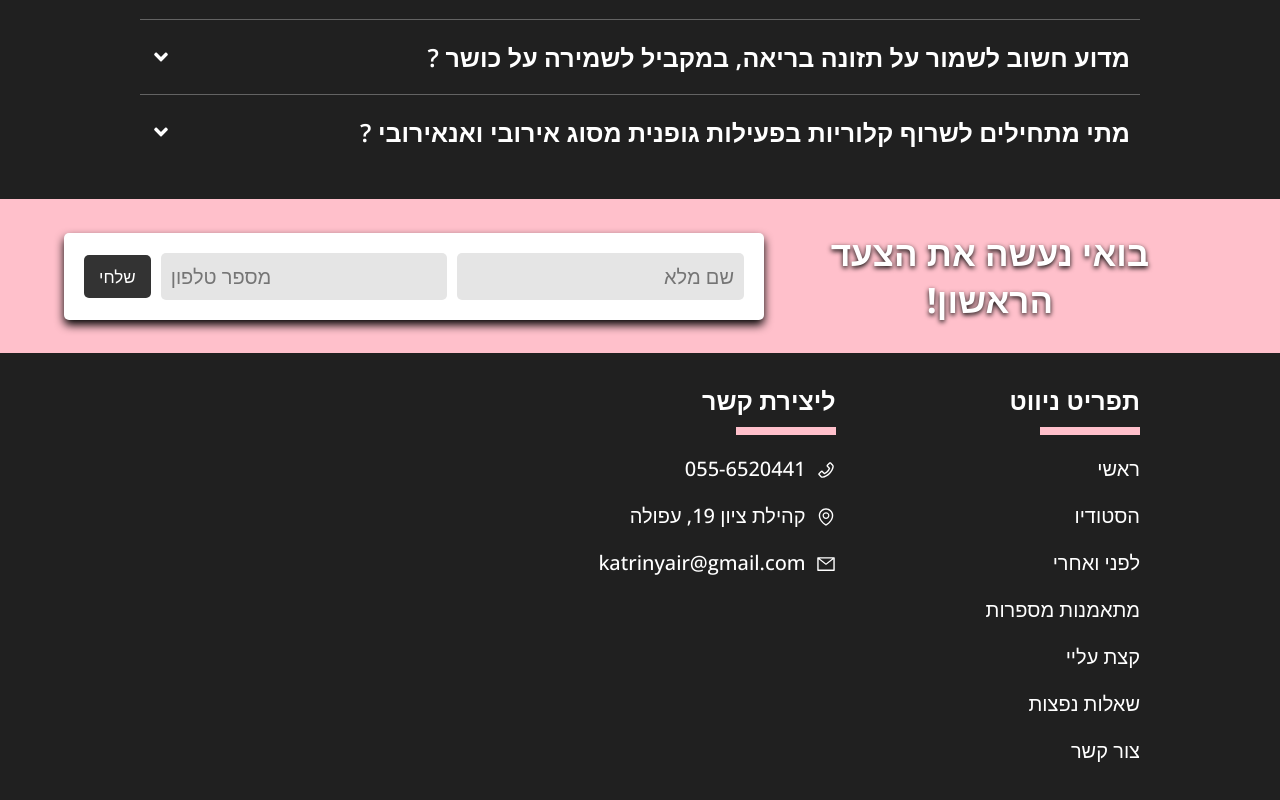
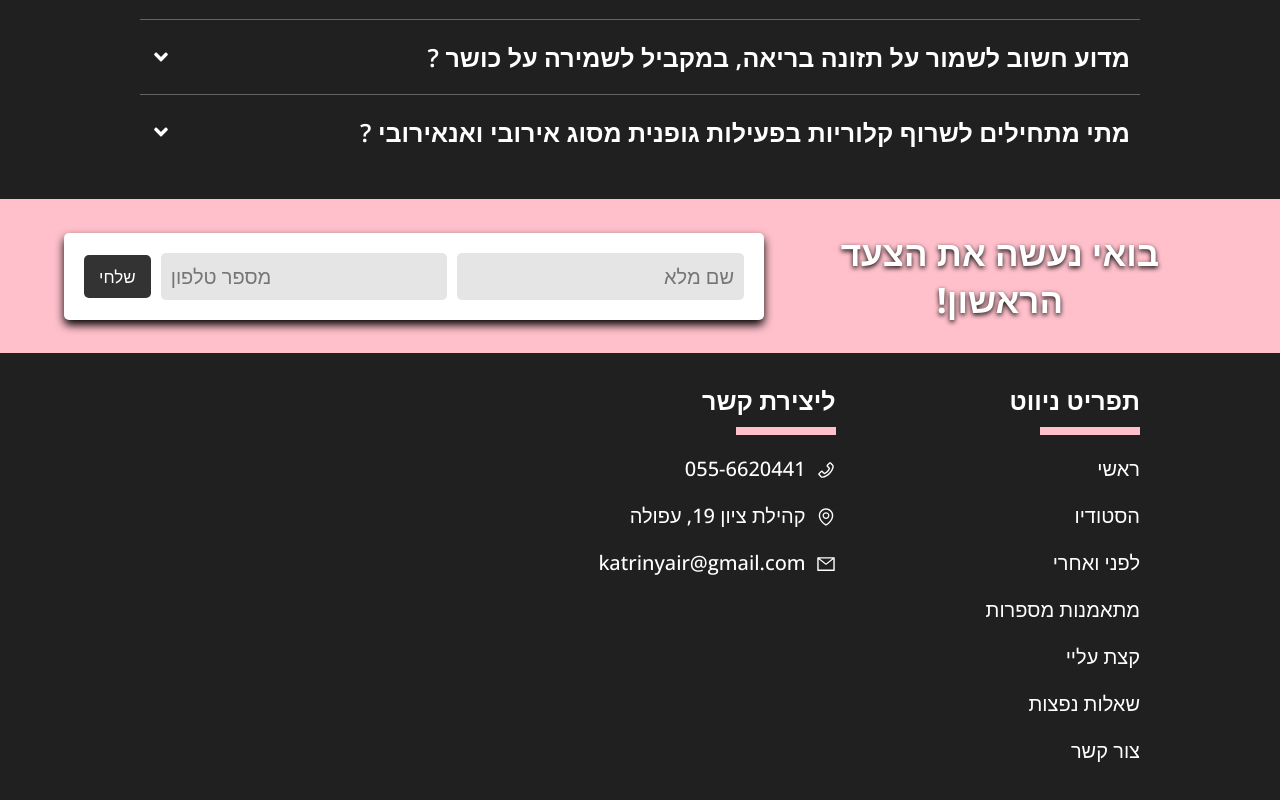
Before and after one commit to shaharyair/katrin-studio-Landing-page, a React (Vite) app: page / in a window 1280 px wide. Shown: the part 4169-4969 px from the top of the page. Built offline with nearby package versions, Linux system fonts and the light colour scheme.

Commit message:
changed phonenumber  in footer and fixed gap in signup form

```diff
--- a/src/Components/Footer/Footer.jsx
+++ b/src/Components/Footer/Footer.jsx
@@ -1,6 +1,5 @@
 import React from "react";
 import "./Footer.css";
-import { Link as ScrollLink } from "react-scroll";
 import NavbarLinks from "../Navbar/NavbarLinks";
 import {
   AiOutlineMail,
@@ -32,7 +31,7 @@ function Footer() {
               <li>
                 <a href='tel:+972556620441' className='footer-info-item'>
                   <AiOutlinePhone className='footer-icon' />
-                  055-6520441
+                  055-6620441
                 </a>
               </li>
               <li>
--- a/src/Components/SignupForm/SignupForm.css
+++ b/src/Components/SignupForm/SignupForm.css
@@ -140,7 +140,6 @@
   .form-container {
     flex-direction: row;
     justify-content: space-between;
-    gap: initial;
   }
 
   .form-container > h1 {
```
